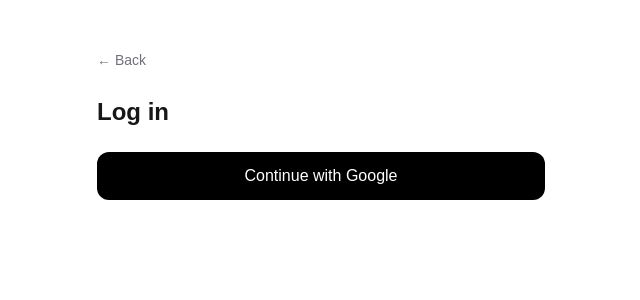
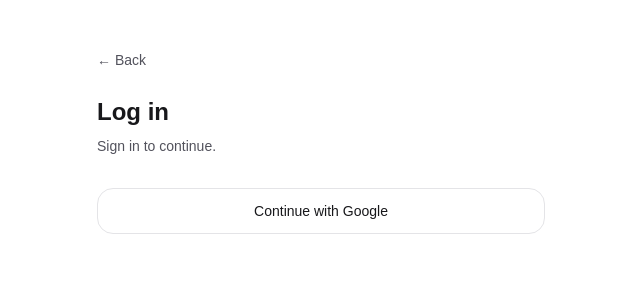
Before and after one commit to apdigitalsolutionsje-cmyk/jerseysingles, a Next.js app: page /login in a window 1280 px wide. Shown: the top 300 px of the page, without its empty margins (319-959 px from the left). Built offline with nearby package versions, Linux system fonts and the light colour scheme; no server answers.

Commit message:
Update page.tsx

```diff
--- a/src/app/login/page.tsx
+++ b/src/app/login/page.tsx
@@ -1,21 +1,23 @@
 "use client";
 
+import Link from "next/link";
 import { useState } from "react";
-import Link from "next/link";
 import { supabase } from "@/lib/supabaseClient";
 
 export default function LoginPage() {
   const [error, setError] = useState<string | null>(null);
 
+  const baseUrl =
+    process.env.NEXT_PUBLIC_SITE_URL ||
+    (typeof window !== "undefined" ? window.location.origin : "");
+
   const signInWithGoogle = async () => {
     setError(null);
-
-    const baseUrl =
-      process.env.NEXT_PUBLIC_SITE_URL || window.location.origin;
 
     const { error } = await supabase.auth.signInWithOAuth({
       provider: "google",
       options: {
+        // TEM de bater com Supabase Redirect URLs
         redirectTo: `${baseUrl}/auth/callback`,
       },
     });
@@ -24,23 +26,31 @@
   };
 
   return (
-    <main className="min-h-screen bg-white px-6 py-12">
-      <div className="mx-auto max-w-md">
-        <Link href="/" className="text-sm text-zinc-500">
+    <main className="min-h-screen bg-white px-6 py-12 text-zinc-900">
+      <div className="mx-auto w-full max-w-md">
+        <Link href="/" className="text-sm text-zinc-600 hover:text-zinc-900">
           ← Back
         </Link>
 
         <h1 className="mt-6 text-2xl font-semibold">Log in</h1>
+        <p className="mt-2 text-sm text-zinc-600">
+          Sign in to continue.
+        </p>
 
-        <button
-          onClick={signInWithGoogle}
-          className="mt-6 w-full rounded-xl bg-black py-3 text-white"
-        >
-          Continue with Google
-        </button>
+        <div className="mt-8 space-y-3">
+          {/* Email ainda não implementado aqui — só Google por agora */}
+          <button
+            onClick={signInWithGoogle}
+            className="w-full rounded-2xl border border-zinc-200 px-4 py-3 text-sm font-medium hover:bg-zinc-50"
+          >
+            Continue with Google
+          </button>
+        </div>
 
         {error && (
-          <p className="mt-4 text-sm text-red-600">{error}</p>
+          <p className="mt-4 rounded-xl border border-red-200 bg-red-50 p-3 text-sm text-red-700">
+            {error}
+          </p>
         )}
       </div>
     </main>
```
